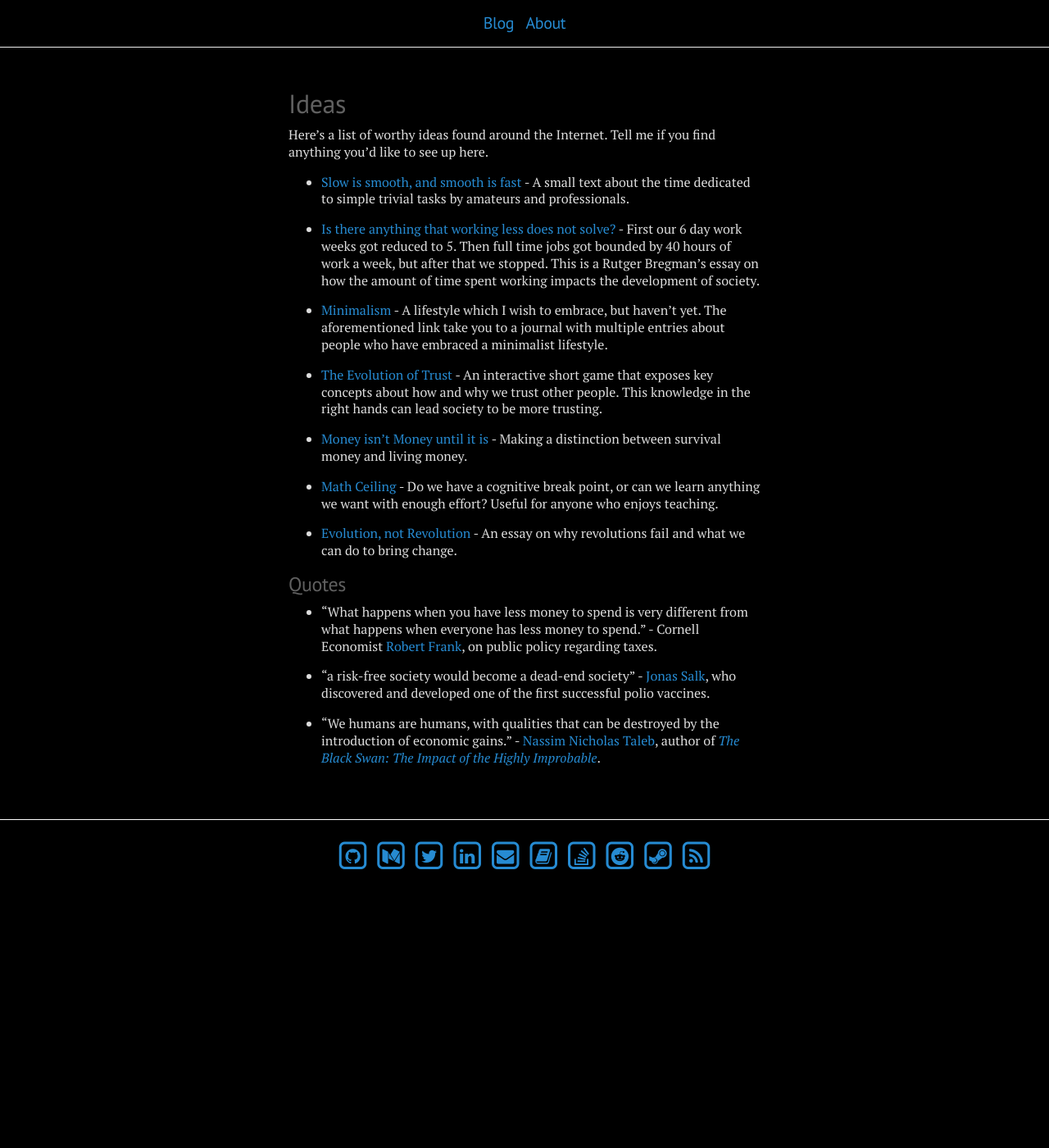
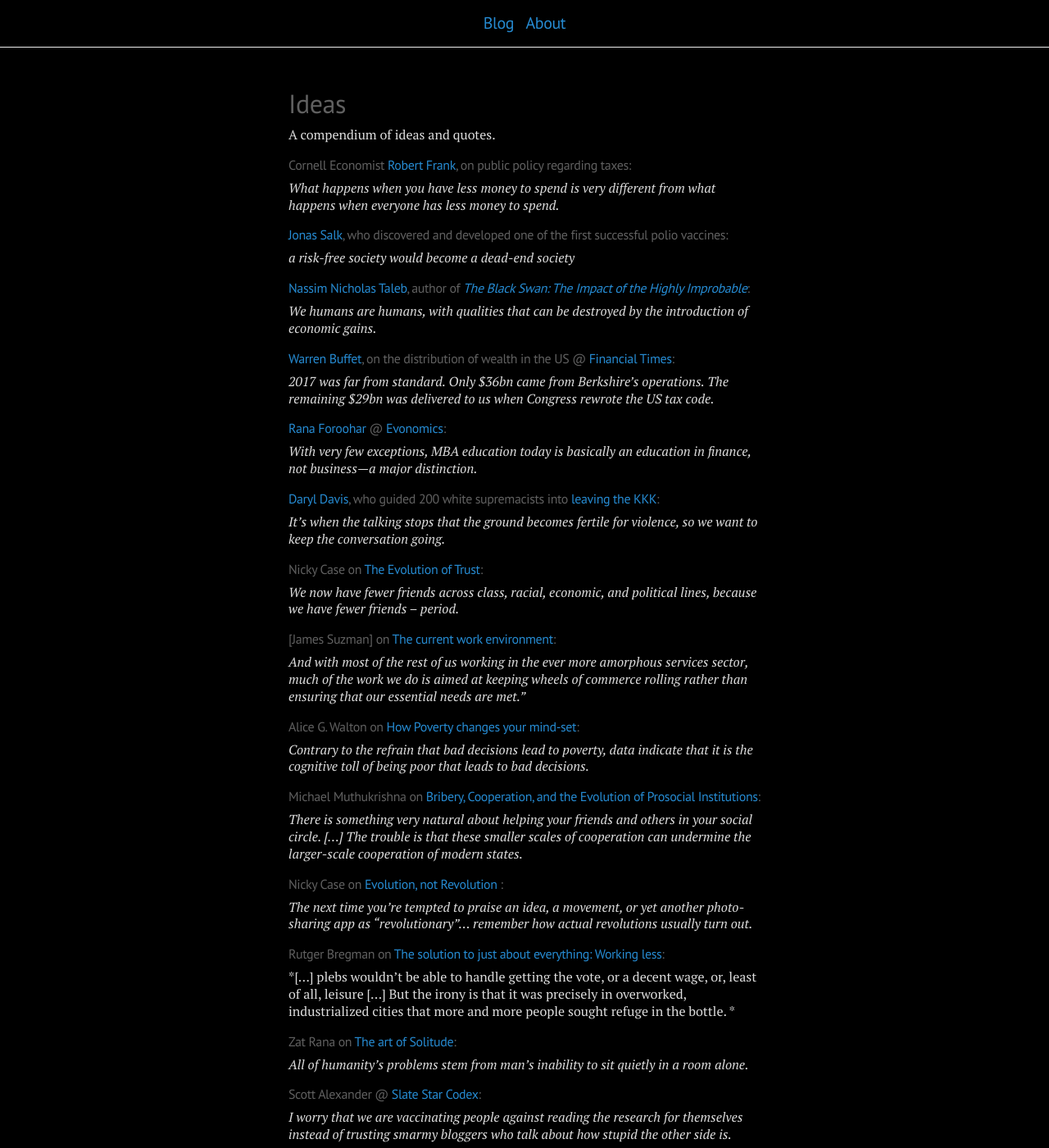
Before and after one commit to migueltorrescosta/migueltorrescosta.github.io, a Jekyll site: the page built from page_Ideas.md, in a window 1280 px wide and 1400 px high. Shown: the whole window at 82% size. Built offline with Jekyll 4.4.1, drawn with Linux system fonts in a browser that asks for light colours; some of the changed text lies outside the part shown.

Commit message:
Reshuffled the pages contents completely

```diff
--- a/page_Ideas.md
+++ b/page_Ideas.md
@@ -5,26 +5,100 @@
 head: false
 ---
 
-Here's a list of worthy ideas found around the Internet. Tell me if you find anything you'd like to see up here.
+A compendium of ideas and quotes.
 
-* [Slow is smooth, and smooth is fast](https://www.lesserwrong.com/posts/4FZfzqMtwQZES3eqN/slow-is-smooth-and-smooth-is-fast) - A small text about the time dedicated to simple trivial tasks by amateurs and professionals.
+#### Cornell Economist [Robert Frank](https://evolution-institute.org/profile/robert-frank/), on public policy regarding taxes:
 
-* [Is there anything that working less does not solve?](http://evonomics.com/anything-working-less-not-solve/) - First our 6 day work weeks got reduced to 5. Then full time jobs got bounded by 40 hours of work a week, but after that we stopped. This is a Rutger Bregman's essay on how the amount of time spent working impacts the development of society.
+*What happens when you have less money to spend is very different from what happens when everyone has less money to spend.*
 
-* [Minimalism](https://minimalism.life/journal/) - A lifestyle which I wish to embrace, but haven't yet. The aforementioned link take you to a journal with multiple entries about people who have embraced a minimalist lifestyle.
+#### [Jonas Salk](https://en.wikipedia.org/wiki/Jonas_Salk), who discovered and developed one of the first successful polio vaccines:
 
-* [The Evolution of Trust](http://ncase.me/trust/) - An interactive short game that exposes key concepts about how and why we trust other people. This knowledge in the right hands can lead society to be more trusting.
+*a risk-free society would become a dead-end society*
 
-* [Money isn't Money until it is](https://medium.com/@conradshaw/money-isnt-money-97722fe87025) - Making a distinction between survival money and living money.
+#### [Nassim Nicholas Taleb](https://en.wikipedia.org/wiki/Nassim_Nicholas_Taleb), author of *[The Black Swan: The Impact of the Highly Improbable](https://www.goodreads.com/book/show/242472.The_Black_Swan?from_search=true)*:
 
-* [Math Ceiling](https://mathwithbaddrawings.com/2015/04/08/the-math-ceiling-wheres-your-cognitive-breaking-point/) - Do we have a cognitive break point, or can we learn anything we want with enough effort? Useful for anyone who enjoys teaching.
+*We humans are humans, with qualities that can be destroyed by the introduction of economic gains.*
 
-* [Evolution, not Revolution](http://blog.ncase.me/evolution-not-revolution/) - An essay on why revolutions fail and what we can do to bring change.
+#### [Warren Buffet](https://en.wikipedia.org/wiki/Warren_Buffett), on the distribution of wealth in the US @ [Financial Times](https://www.ft.com/content/d4b0b188-196f-11e8-956a-43db76e69936):
 
-## Quotes
+*2017 was far from standard. Only $36bn came from Berkshire’s operations. The remaining $29bn was delivered to us when Congress rewrote the US tax code.*
 
-* "What happens when you have less money to spend is very different from what happens when everyone has less money to spend." - Cornell Economist [Robert Frank](https://evolution-institute.org/profile/robert-frank/), on public policy regarding taxes.
+#### [Rana Foroohar](https://en.wikipedia.org/wiki/Rana_Foroohar) @ [Evonomics](https://evonomics.com/want-to-kill-your-economy-have-mba-programs/):
 
-* "a risk-free society would become a dead-end society" - [Jonas Salk](https://en.wikipedia.org/wiki/Jonas_Salk), who discovered and developed one of the first successful polio vaccines.
+*With very few exceptions, MBA education today is basically an education in finance, not business—a major distinction.*
 
-* "We humans are humans, with qualities that can be destroyed by the introduction of economic gains." - [Nassim Nicholas Taleb](https://en.wikipedia.org/wiki/Nassim_Nicholas_Taleb), author of *[The Black Swan: The Impact of the Highly Improbable](https://www.goodreads.com/book/show/242472.The_Black_Swan?from_search=true)*.
+#### [Daryl Davis](https://en.wikipedia.org/wiki/Daryl_Davis), who guided 200 white supremacists into [leaving the KKK](https://www.youtube.com/watch?v=HLtp13Rw8Kc):
+
+*It's when the talking stops that the ground becomes fertile for violence, so we want to keep the conversation going.*
+
+#### Nicky Case on [The Evolution of Trust](https://ncase.me/trust/):
+
+*We now have fewer friends across class, racial, economic, and political lines, because we have fewer friends -- period.*
+
+#### [James Suzman] on [The current work environment](https://evonomics.com/hunter-gatherers-may-hold-key-economic-future):
+
+*And with most of the rest of us working in the ever more amorphous services sector, much of the work we do is aimed at keeping wheels of commerce rolling rather than ensuring that our essential needs are met."*
+
+#### Alice G. Walton on [How Poverty changes your mind-set](http://review.chicagobooth.edu/behavioral-science/2018/article/how-poverty-changes-your-mind-set):
+
+*Contrary to the refrain that bad decisions lead to poverty, data indicate that it is the cognitive toll of being poor that leads to bad decisions.*
+
+#### Michael Muthukrishna on [Bribery, Cooperation, and the Evolution of Prosocial Institutions](https://evonomics.com/corruption-cultural-evolution-cooperation-bribery):
+
+*There is something very natural about helping your friends and others in your social circle. [...] The trouble is that these smaller scales of cooperation can undermine the larger-scale cooperation of modern states.*
+
+#### Nicky Case on [ Evolution, not Revolution ](https://blog.ncase.me/evolution-not-revolution/):
+
+*The next time you're tempted to praise an idea, a movement, or yet another photo-sharing app as "revolutionary"... remember how actual revolutions usually turn out.*
+
+#### Rutger Bregman on [The solution to just about everything: Working less](https://evonomics.com/anything-working-less-not-solve/):
+
+ *[...] plebs wouldn’t be able to handle getting the vote, or a decent wage, or, least of all, leisure [...] But the irony is that it was precisely in overworked, industrialized cities that more and more people sought refuge in the bottle. *
+
+#### Zat Rana on [The art of Solitude](https://medium.com/personal-growth/the-most-important-skill-nobody-taught-you-9b162377ab77):
+
+*All of humanity’s problems stem from man’s inability to sit quietly in a room alone.*
+
+#### Scott Alexander @ [Slate Star Codex](http://slatestarcodex.com/2014/04/15/the-cowpox-of-doubt/):
+
+*I worry that we are vaccinating people against reading the research for themselves instead of trusting smarmy bloggers who talk about how stupid the other side is.*
+
+#### Charles Chu o [Happiness](https://medium.com/the-polymath-project/happiness-is-for-animals-meaning-is-for-humans-39225c6e4935):
+
+ *[...] if a government wants to increase its residents’ meaning in life and prevent suicide, then improving economic prosperity does not seem to help achieve these goals.*
+
+#### Valentine on [Mechanical vs Social Minds](https://www.lesswrong.com/posts/hMd2hp9SoWmTsPynA/of-two-minds):
+
+*If your access to food, sex, and others’ protection depends on your agreeing with others that the sky is green, you either find ways to conclude that the sky is green, or you don’t have many kids.*
+
+#### Leo Babauta on the [Simple Living Manifesto](https://zenhabits.net/simple-living-manifesto-72-ideas-to-simplify-your-life/):
+
+*Step 1: Identify what’s most important to you. Step 2: Eliminate everything else.*
+
+#### Conrad Shaw on [The value of Money](https://medium.com/@conradshaw/money-isnt-money-97722fe87025):
+
+*If you give a starving man $5, you’ve given him his next sandwich. If you give a wealthy man $5, you’ve given him five dollars.*
+
+#### Bari Weiss on [The Renegades of the Intellectual Dark Web](https://www.nytimes.com/2018/05/08/opinion/intellectual-dark-web.html):
+
+ *[...] they are willing to disagree ferociously, but talk civilly, about nearly every meaningful subject: religion, abortion, immigration, the nature of consciousness.*
+
+#### Tori Amos:
+
+*I found the secret to life. I’m okay when everything is not okay.*
+
+#### Ben Orlin @ [Slate](https://slate.com/human-interest/2013/08/stupid-is-not-the-same-thing-as-slow-all-the-words-teachers-use-to-describe-student-failure.html):
+
+*Our system of time-pressured tests and over scheduled afternoons already favors quick thinkers over deep ones.*
+
+#### Dennis O. Ojogho @ [The Crimson](https://www.thecrimson.com/article/2016/5/2/ojogho-harvard-education-purpose/):
+
+*[...] when we go home and someone asks us, "What are you going to be?” tell them that they are asking the wrong question. Instead, tell them that they should be asking, “What problem are you going to solve?*
+
+#### Jameson Quinn on [Multi-winner Voting](https://www.lesswrong.com/posts/E3qhjwJAgCW6wGRpH/multi-winner-voting-a-question-of-alignment):
+
+*direct democracy tends to favor negative-sum rent-seeking: small groups extracting concentrated benefits by imposing diffuse costs, merely because they're the only ones motivated enough to sweat the details.*
+
+#### Stephannie Vozza on [The 5 Most Common Negotiating Mistakes](https://www.fastcompany.com/3033337/the-5-most-common-negotiating-mistakes):
+
+*Rules can be modified if you simply propose an ethical, viable, and mutually beneficial alternative solution. Powerful negotiators are rule breakers.*
```
